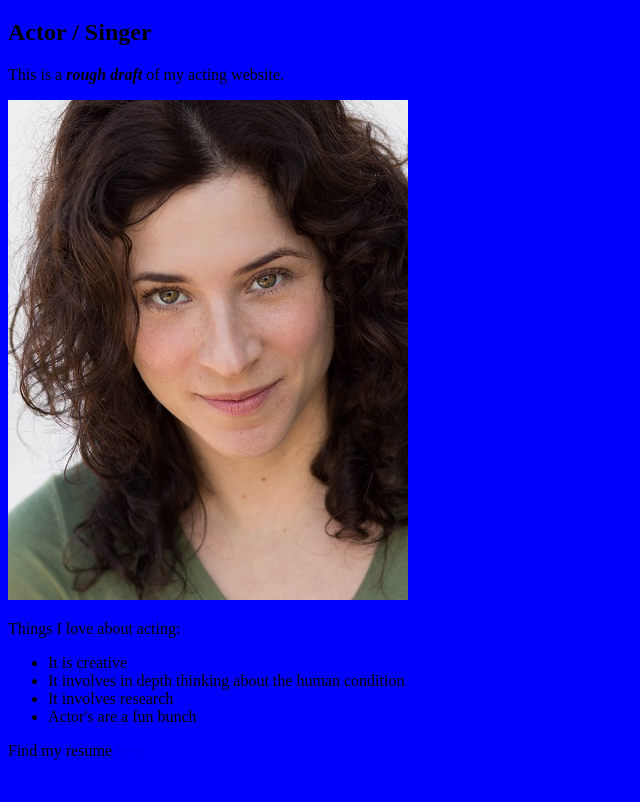
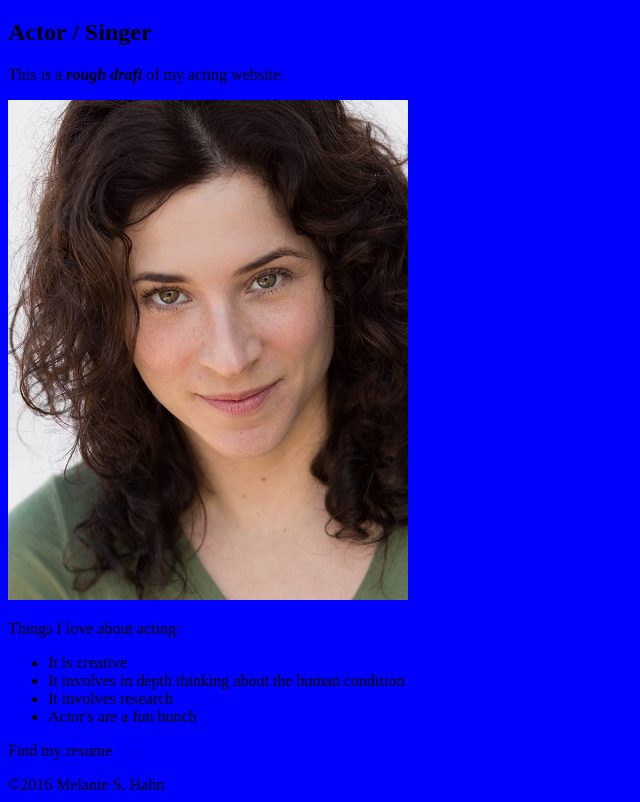
Before and after one commit to melaniesarah/melaniesarah.github.io, a plain HTML site: page index.html in a window 1280 px wide. Shown: the part 61-863 px from the top of the page, without its empty margins (0-640 px from the left). Before the commit the page ends 837 px from the top, so only its background shows below. Drawn offline with Linux system fonts and the light colour scheme.

Commit message:
Add footer to index.html

```diff
--- a/index.html
+++ b/index.html
@@ -28,6 +28,10 @@
 
 	</div>
 
+<footer>
+	&copy;2016 Melanie S. Hahn
+
+</footer>
 
 </body>
 </html>
```
